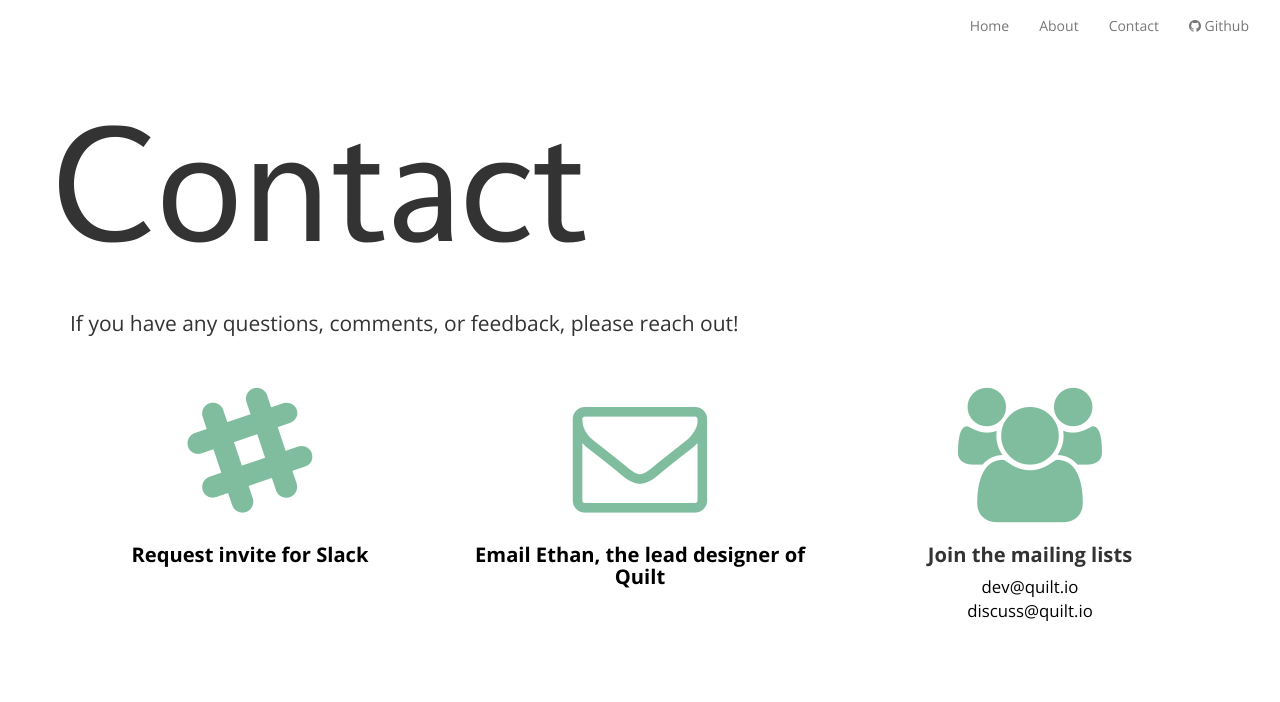
After one commit to LuiseV/quilt.io, a PHP site: page /contact.php in a window 1280 px wide. The commit adds this page. Shown: the top 702 px of the page. Run offline with PHP 8.4, Linux system fonts and the light colour scheme; some libraries are stand-ins or nearby versions.

Commit message:
Add contact page

```diff
--- /dev/null
+++ b/src/contact.php
@@ -0,0 +1,56 @@
+<!DOCTYPE html>
+<html lang="en">
+  <head>
+    <title>Quilt: Javascript for Microservices</title>
+    <meta charset="utf-8">
+    <?php include('resources.html'); ?>
+  </head>
+  <body>
+
+    <?php include('header.html'); ?>
+
+    <div class="landing">
+      <div class="container">
+        <div class="row">
+          <div class="big-title">
+            <h1>Contact</h1>
+          </div>
+          <div class="description col-xs-12">
+            If you have any questions, comments, or feedback, please reach out!
+          </div>
+        </div>
+
+        <div class="row">
+          <div class="details">
+            <div class="col-xs-12 col-sm-4 info contact text-center">
+	      <a href=mailto:ethan@quilt.io>
+	        <i class="fa fa-slack big-icon" aria-hidden="true"></i>
+	        <h3>Request invite for Slack</h3>
+	      </a>
+            </div>
+
+            <div class="col-xs-12 col-sm-4 info contact text-center">
+	      <a href=mailto:ethan@quilt.io>
+	        <i class="fa fa-envelope-o big-icon" aria-hidden="true"></i>
+	        <h3>Email Ethan, the lead designer of Quilt</h3>
+              </a>
+            </div>
+
+            <div class="col-xs-12 col-sm-4 info contact text-center">
+	      <i class="fa fa-users big-icon" aria-hidden="true"></i>
+	      <h3>Join the mailing lists</h3>
+	      <a href="https://groups.google.com/a/quilt.io/forum/#!forum/dev/join">
+		dev@quilt.io
+	      </a><br/>
+	      <a href="https://groups.google.com/a/quilt.io/forum/#!forum/discuss/join">
+		discuss@quilt.io
+              </a>
+            </div>
+
+          </div>
+        </div>
+
+      </div>
+    </div>
+  </body>
+</html>
--- a/src/css/index.css
+++ b/src/css/index.css
@@ -17,6 +17,11 @@ body {
 	border: #80bd9e;
 	color: white;
 	padding: 18px 28px;
+	margin-top: 2em;
+}
+
+.details .col-xs-12 {
+	margin-top: 2em;
 }
 
 .description {
@@ -25,12 +30,21 @@ body {
 	font-size: 150%;
 }
 
-.details {
-	margin-top: 4em;
+.details .big-icon {
+	font-size: 8em;
+	color: #80bd9e;
+}
+
+.details .contact a {
+	color: black;
+	text-decoration: none;
+}
+
+.details .contact a:hover {
+	font-weight: bold;
 }
 
 .details .info {
-	margin-bottom: 2em;
 	font-size: 120%;
 }
 
@@ -62,6 +76,10 @@ h3 {
 		font-family: 'Molengo';
 		font-size: 10em;
 	}
+
+	.details .col-xs-12 {
+		margin-top: 3em;
+	}
 }
 
 
--- a/src/header.html
+++ b/src/header.html
@@ -13,6 +13,7 @@
           <ul class="nav navbar-nav navbar-right">
             <li><a href="/">Home</a></li>
             <li><a href="about.php">About</a></li>
+            <li><a href="contact.php">Contact</a></li>
             <li><a href="https://www.github.com/quilt"><i class="fa fa-github" aria-hidden="true"></i> Github</a></li>
           </ul>
         </div>
--- a/src/index.php
+++ b/src/index.php
@@ -15,8 +15,8 @@
           <div class="big-title">
             <h1>Quilt</h1>
           </div>
-          <div class="description col-xs-12 col-sm-6">
-            Build, deploy, and manage microservices with Javascript.
+          <div class="description col-xs-12">
+            Deploy and manage microservices with JavaScript.
           </div>
         </div>
 
```
